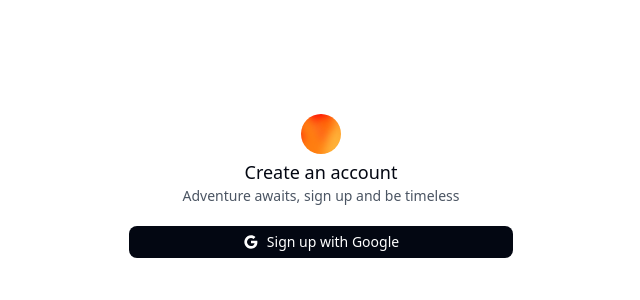
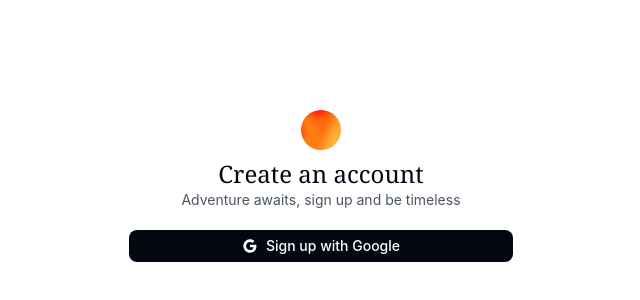
Before and after one commit to iann-mathaiya/timeless, an Astro site: page /join in a window 1280 px wide. Shown: the part 214-514 px from the top of the page, without its empty margins (319-959 px from the left). Built offline with nearby package versions, Linux system fonts and the light colour scheme; Astro itself is replaced by a stand-in of ours.

Commit message:
updated font family

```diff
--- a/src/layouts/RootLayout.astro
+++ b/src/layouts/RootLayout.astro
@@ -1,4 +1,5 @@
 ---
+import "../styles/globals.css"
 import { ClientRouter } from "astro:transitions";
 
 const { title, description } = Astro.props;
@@ -16,7 +17,7 @@ const { title, description } = Astro.props;
 		<meta name="description" content={description} />
 		<ClientRouter />
 	</head>
-	<body>
+	<body class="font-sans">
 		<slot />
 	</body>
 </html>
--- a/src/pages/join.astro
+++ b/src/pages/join.astro
@@ -11,8 +11,8 @@ import RootLayout from "../layouts/RootLayout.astro";
         <div class="min-h-screen flex flex-col items-center justify-center gap-1">
             <Logo width={40} height={40} fill="currentColor" />
 
-            <div class="text-center">
-                <h1 class="text-lg text-gray-950 font-medium">Create an account</h1>
+            <div class="mt-1 text-center">
+                <h1 class="text-2xl text-gray-950 font-serif font-medium">Create an account</h1>
                 <p class="text-sm text-gray-600">Adventure awaits, sign up and be timeless</p>
             </div>
 
--- /dev/null
+++ b/src/styles/globals.css
@@ -0,0 +1,3 @@
+@tailwind base;
+@tailwind components;
+@tailwind utilities;
--- a/tailwind.config.mjs
+++ b/tailwind.config.mjs
@@ -1,8 +1,15 @@
 /** @type {import('tailwindcss').Config} */
+import defaultTheme from "tailwindcss/defaultTheme"
+
 export default {
-	content: ['./src/**/*.{astro,html,js,jsx,md,mdx,svelte,ts,tsx,vue}'],
+	content: ["./src/**/*.{astro,html,js,jsx,md,mdx,svelte,ts,tsx,vue}"],
 	theme: {
-		extend: {},
+		extend: {
+			fontFamily: {
+				serif: ["Instrument Serif", ...defaultTheme.fontFamily.serif],
+				sans: ["Inter", ...defaultTheme.fontFamily.sans],
+			},
+		},
 	},
 	plugins: [],
-}
+};
```
